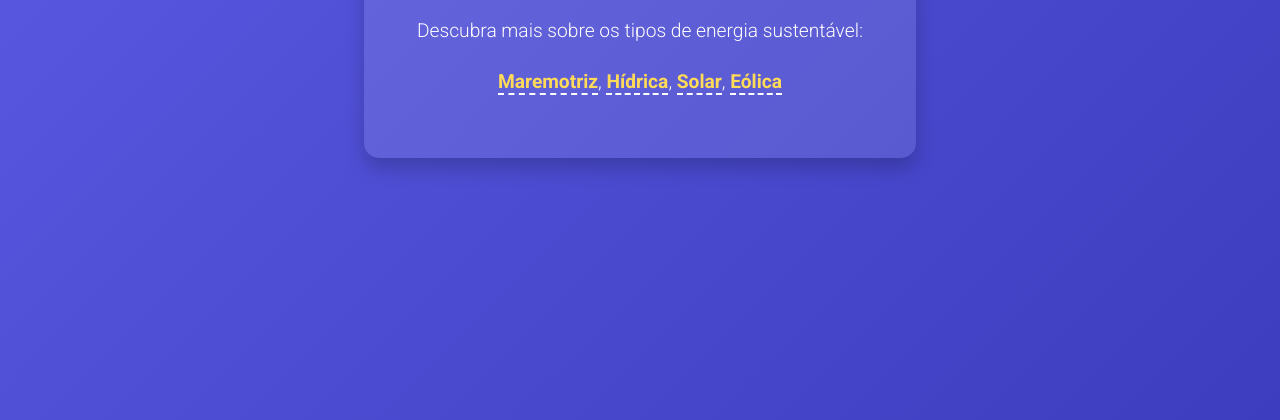
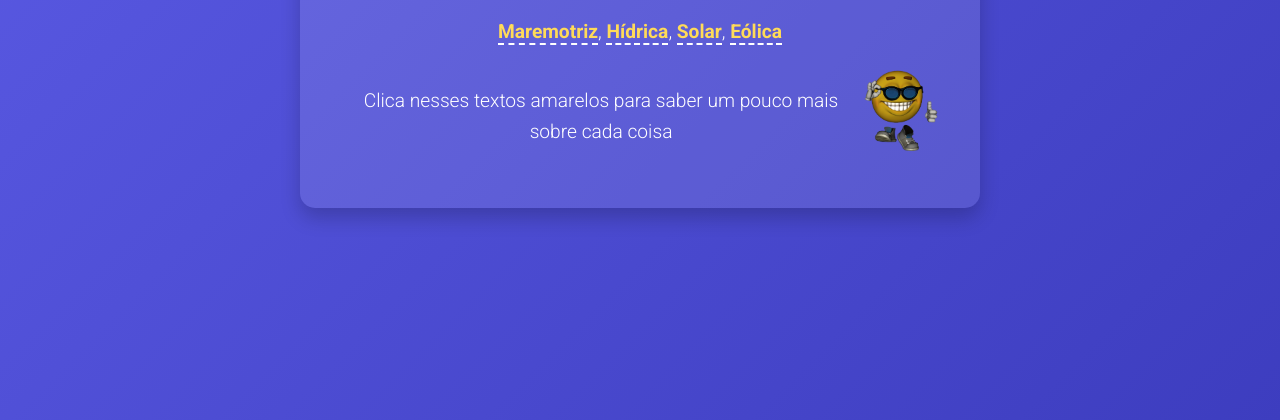
Before and after one commit to Humano123/FAC, a plain HTML site: page index.html in a window 1280 px wide. Shown: the part 380-800 px from the top of the page. Drawn offline with Linux system fonts and the light colour scheme.

Commit message:
Add files via upload

```diff
--- a/index.html
+++ b/index.html
@@ -54,6 +54,14 @@
         .links {
             margin-top: 20px;
         }
+
+        .ok{
+            width:  90px;
+            height: 90px;
+        }
+        .parte{
+            display: flex;
+        }
     </style>
 </head>
 <body>
@@ -62,6 +70,7 @@
         <p>Descubra mais sobre os tipos de energia sustentável:</p>
         <div class="links">
             <p><a href="Maremotriz.html">Maremotriz</a>, <a href="hidrica.html">Hídrica</a>, <a href="solar.html">Solar</a>, <a href="eolica.html">Eólica</a></p>
+            <div class="parte"><p>Clica nesses textos amarelos para saber um pouco mais sobre cada coisa</p> <img class="ok" src="emoji.png" alt=""></div>
         </div>
     </div>
 </body>
```
Also changed, not shown: eolica.html (+2 -1 lines), solar.html (+1 -0 lines), emoji.png (added).
